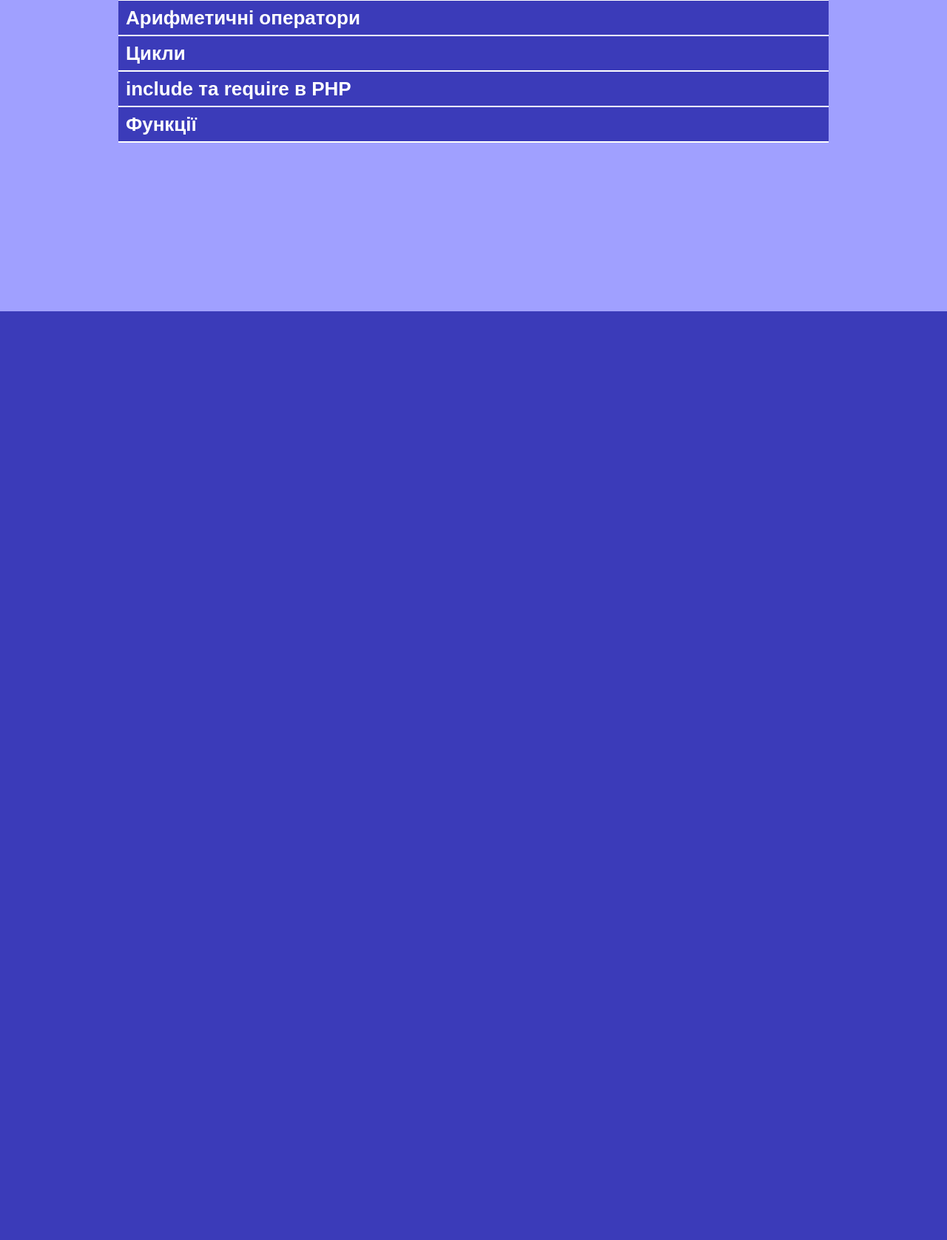
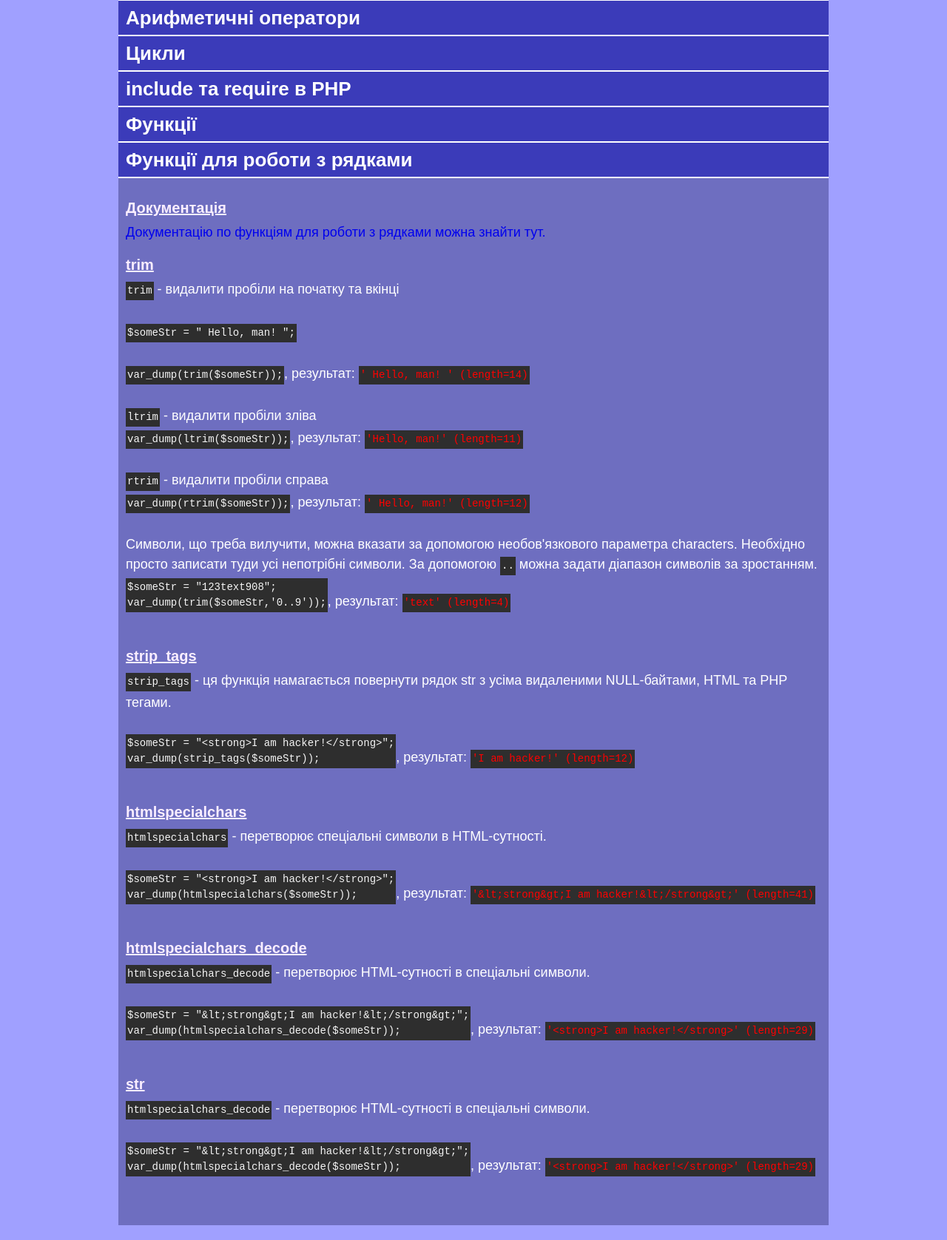
Before and after one commit to Gastello/php-notebook, a PHP site: page /php-notebook/ in a window 1280 px wide. Shown: the part 379-2056 px from the top of the page at 74% size. Before the commit the page ends 800 px from the top, so only its background shows below. Run offline with PHP 8.4, Linux system fonts and the light colour scheme.

Commit message:
lesson #6 in proccess

```diff
--- a/index.php
+++ b/index.php
@@ -7,6 +7,7 @@
     <link rel="stylesheet" href="style.css">
 </head>
 <body>
+<!-- http://localhost/php-notebook/ -->
 <div class="wrapper">
     <?php include_once './header.php' ?>
     <main class="page">
@@ -42,6 +43,9 @@
                 <li>
                     <?php include './topics/10-functions.php' ?>
                 </li>
+                <li>
+                    <?php include './topics/11-string-functions.php' ?>
+                </li>
             </ul>
         </div>
     </main>
--- a/topics/06-conditions.php
+++ b/topics/06-conditions.php
@@ -1,6 +1,7 @@
 <div class="accordion-menu__item">Умовні оператори</div>
 <div class="accordion-menu__item-text hidden">
     <span class="accordion-menu__item-header">If/else</span>
+    <p><span class="code">$someInt = 2;</span></p>
     <p>
         Умова 'if/elseif/else' записується так <span class="code">if($someInt == 2){
         echo("Integer = 2");
@@ -53,7 +54,7 @@
     <p>
         Записуємо таким чином:
         <span class="code">
-            switch($someInt){
+            switch($someInt){ <br>
             case 1: <br>
             &ensp;&ensp;echo(1); <br>
             &ensp;&ensp;break; <br>
--- a/topics/10-functions.php
+++ b/topics/10-functions.php
@@ -45,4 +45,21 @@
                 greet();
             </span>, виведе: <span class="attention">Hello, Guest!</span>
         </p>
+        <p>
+    <span class="accordion-menu__item-header">Функції з return</span>
+        Функція може повертати значення за допомогою ключового слова <code>return</code>. <br><br>
+
+        Це дозволяє зберігати результат виконання функції та використовувати його пізніше. <br><br>
+
+        Приклад: <br>
+
+        <span class="code">
+            function sum($a, $b) { <br>
+                &ensp;&ensp;return $a + $b; <br>
+            } <br>
+            $result = sum(3, 5); <br>
+            echo $result;
+        </span>, виведе: <span class="attention">8</span>
+    </p>
+
 </div>
--- /dev/null
+++ b/topics/11-string-functions.php
@@ -0,0 +1,64 @@
+    <div class="accordion-menu__item">Функції для роботи з рядками</div>
+<div class="accordion-menu__item-text">
+    <p>
+    <span class="accordion-menu__item-header">Документація</span>
+        <a href="https://www.php.net/manual/en/ref.strings.php">Документацію по функціям для роботи з рядками можна знайти тут.</a>
+    </p>
+    <p>
+        <span class="accordion-menu__item-header">trim</span>
+        <span class="code">trim</span> - видалити пробіли на початку та вкінці<br> <br>
+        <span class="code">$someStr = " Hello, man!  ";</span> <br> <br>
+        <span class="code">var_dump(trim($someStr));</span>, результат:
+        <span class="attention">' Hello, man!  ' (length=14)</span> <br> <br>
+
+        <span class="code">ltrim</span> - видалити пробіли зліва<br>
+        <span class="code">var_dump(ltrim($someStr));</span>, результат:
+        <span class="attention">'Hello, man!' (length=11)</span> <br> <br>
+
+        <span class="code">rtrim</span> - видалити пробіли справа<br>
+        <span class="code">var_dump(rtrim($someStr));</span>, результат:
+        <span class="attention">' Hello, man!' (length=12)</span> <br> <br>
+        Символи, що треба вилучити, можна вказати за допомогою необов'язкового параметра characters. Необхідно просто записати туди усі непотрібні символи. За допомогою <span class="code">..</span> можна задати діапазон символів за зростанням.<br>
+        <span class="code">$someStr = "123text908";<br>var_dump(trim($someStr,'0..9'));</span>, результат:
+        <span class="attention">'text' (length=4)</span> <br> <br>
+
+    </p>
+    <p>
+        <span class="accordion-menu__item-header">strip_tags</span>
+        <span class="code">strip_tags</span> - ця функція намагається повернути рядок str з усіма видаленими NULL-байтами, HTML та PHP тегами.<br> <br>
+
+        <span class="code">
+            $someStr = "&lt;strong&gt;I am hacker!&lt;/strong&gt;"; <br>
+            var_dump(strip_tags($someStr));
+        </span>, результат:
+        <span class="attention">'I am hacker!' (length=12)</span> <br> <br>
+    </p>
+    <p>
+        <span class="accordion-menu__item-header">htmlspecialchars</span>
+        <span class="code">htmlspecialchars</span> - перетворює спеціальні символи в HTML-сутності.<br> <br>
+        <span class="code">
+            $someStr = "&lt;strong&gt;I am hacker!&lt;/strong&gt;"; <br>
+            var_dump(htmlspecialchars($someStr));
+        </span>, результат:
+        <span class="attention">'&amp;lt;strong&amp;gt;I am hacker!&amp;lt;/strong&amp;gt;' (length=41)</span> <br> <br>
+    </p>
+    <p>
+        <span class="accordion-menu__item-header">htmlspecialchars_decode</span>
+        <span class="code">htmlspecialchars_decode</span> - перетворює HTML-сутності в спеціальні символи.<br> <br>
+        <span class="code">
+        $someStr = "&amp;lt;strong&amp;gt;I am hacker!&amp;lt;/strong&amp;gt;"; <br>
+        var_dump(htmlspecialchars_decode($someStr));
+        </span>, результат:
+        <span class="attention">'&lt;strong&gt;I am hacker!&lt;/strong&gt;' (length=29)</span> <br> <br>
+    </p>
+    <p>
+        <span class="accordion-menu__item-header">str</span>
+        <span class="code">htmlspecialchars_decode</span> - перетворює HTML-сутності в спеціальні символи.<br> <br>
+        <span class="code">
+        $someStr = "&amp;lt;strong&amp;gt;I am hacker!&amp;lt;/strong&amp;gt;"; <br>
+        var_dump(htmlspecialchars_decode($someStr));
+        </span>, результат:
+        <span class="attention">'&lt;strong&gt;I am hacker!&lt;/strong&gt;' (length=29)</span> <br> <br>
+    </p>
+    &ensp;&ensp;
+</div>
```
Also changed, not shown: playground.php (+21 -0 lines).
